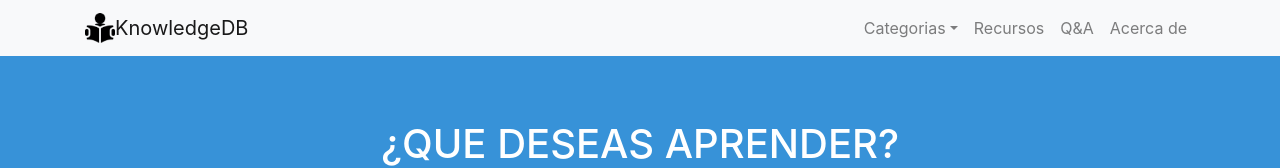
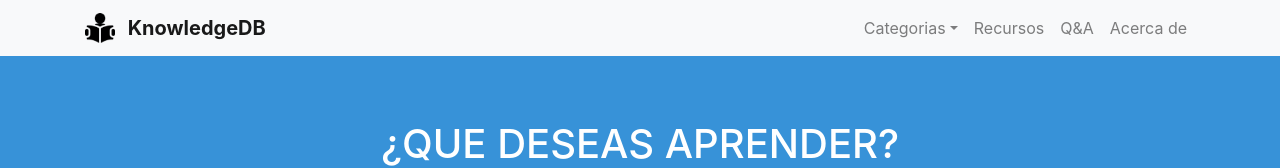
Before and after one commit to gfleitas/challenge-React, a React (Create React App) app: page / in a window 1280 px wide. Shown: the top 168 px of the page. Built offline with nearby package versions, Linux system fonts and the light colour scheme.

Commit message:
Terminado

```diff
--- a/src/components/navbar.js
+++ b/src/components/navbar.js
@@ -7,8 +7,8 @@ export default class NavBar extends Component {
             <nav class="navbar navbar-expand-lg navbar-light bg-light">
                 <div class="container">
                     <a class="navbar-brand" href="#">
-                        <img src={logo} width="30" height="30" class="d-inline-block align-top" alt=""></img>
-                         KnowledgeDB
+                        <img src={logo} width="30" height="30" class="d-inline-block align-top mr-2" alt=""></img>
+                        <b> KnowledgeDB </b>
                     </a>
                     <button class="navbar-toggler" type="button" data-toggle="collapse" data-target="#navbarNav" aria-controls="navbarNav" aria-expanded="false" aria-label="Toggle navigation">
                     <span class="navbar-toggler-icon"></span>
--- a/src/index.css
+++ b/src/index.css
@@ -1,3 +1,8 @@
+.dropdown-menu  a:active{
+  background-color: rgba(207, 207, 207, 0.808);
+  color: rgb(0, 0, 0);
+}
+
 .jumbotron {
   height: 391px;
   background: #1781D2 0% 0% no-repeat padding-box;
```
